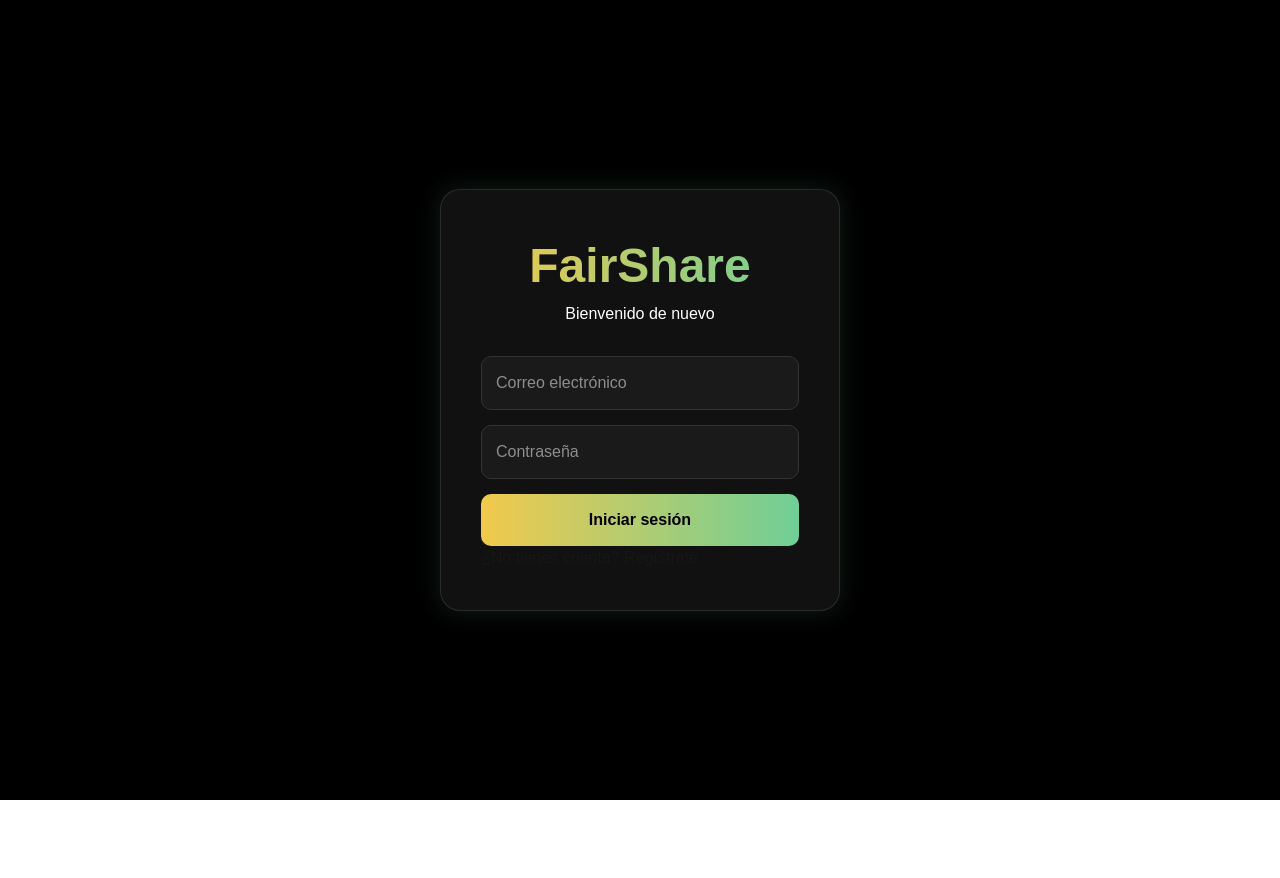
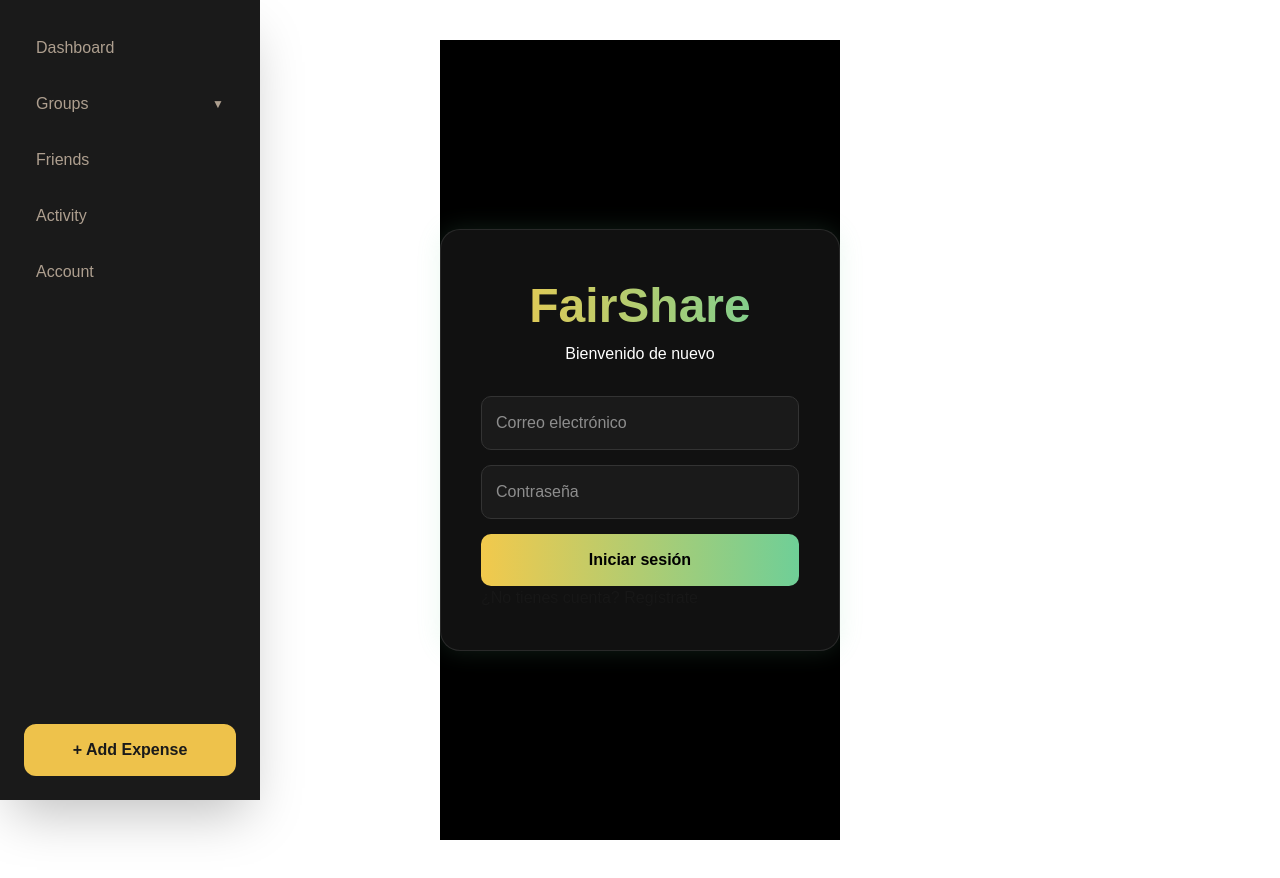
Before and after one commit to adrianlardin/Fairshare, a Next.js app in the folder frontend/: page /Login in a window 1280 px wide. Before the commit the page ends 800 px from the top, so only its background shows below. Built offline with nearby package versions, Linux system fonts and the light colour scheme.

Commit message:
agregado sidebar, modificado body de layout para que el sidebar sea flotante en toda la app

```diff
--- a/frontend/src/app/Login/page.jsx
+++ b/frontend/src/app/Login/page.jsx
@@ -10,7 +10,7 @@ export default function Login() {
   const [password, setPassword] = useState("");
   const [error, setError] = useState("");
   const router = useRouter();
- const handleLogin = async () => {
+  const handleLogin = async () => {
   setError("");
 
   try {
--- /dev/null
+++ b/frontend/src/app/components/sidebar.jsx
@@ -0,0 +1,81 @@
+"use client";
+
+import React, { useState } from 'react';
+import Image from 'next/image';
+import Link from 'next/link';
+// Imagen de usuario comentada por el momento para no romper la app
+//import userPhoto from '../public/images/user.png';
+
+const Sidebar = () => {
+    const [isGroupsOpen, setIsGroupsOpen] = useState(false);
+    const toggleGroups = () => {
+        setIsGroupsOpen(!isGroupsOpen);
+    };
+  return (
+    <aside className="fixed top-0 left-0 z-50 w-[260px] h-screen bg-[#1a1a1a] text-[#ae9f8f] flex flex-col p-6 box-border shadow-2xl">
+      {/* perfil de usuario comentado por el momento para no romper la app */}
+      {/* Perfil de usuario */}
+      {/* <div className="flex items-center gap-3 mb-8">
+        <Image
+          src={userPhoto}
+          alt="Foto de perfil"
+          width={45}
+          height={45}
+          className="rounded-xl object-cover"
+        />
+        <div>
+          <h2 className="text-[#f3dfc1] font-semibold text-lg leading-tight">SplitSync</h2>
+          <p className="text-xs text-gray-400">Manage Debts</p>
+        </div>
+      </div> */}
+
+      <nav className="flex-1">
+        <ul className="space-y-2">
+          <li>
+            <Link href="/dashboard" className="block p-3 rounded-lg hover:bg-neutral-800 transition-colors">
+              Dashboard
+            </Link>
+          </li>
+          <li>
+                      <button
+                          onClick={toggleGroups}
+                          className={`w-full block p-3 rounded-xl flex justify-between items-center transition-colors
+                                ${isGroupsOpen ? 'bg-[#008744] text-white font-medium' : 'hover:bg-neutral-800'}`}
+                      >
+                          <span>Groups</span>
+                          <span className={`text-xs transition-transform ${isGroupsOpen ? 'rotate-180' : ''}`}>▼</span>
+                      </button>
+
+                      {isGroupsOpen && (
+                          <div className="pl-6 pt-2 pb-1 text-sm text-gray-500 italic">
+                              No groups yet...
+                          </div>
+                      )}
+          </li>
+          <li>
+            <Link href="/friends" className="block p-3 rounded-lg hover:bg-neutral-800 transition-colors">
+              Friends
+            </Link>
+          </li>
+          <li>
+            <Link href="/activity" className="block p-3 rounded-lg hover:bg-neutral-800 transition-colors">
+              Activity
+            </Link>
+          </li>
+          <li>
+            <Link href="/account" className="block p-3 rounded-lg hover:bg-neutral-800 transition-colors">
+              Account
+            </Link>
+          </li>
+        </ul>
+      </nav>
+
+      <button className="w-full bg-[#eec24b] text-[#1a1a1a] py-3.5 rounded-xl font-bold text-base hover:bg-[#d8ae3e] transition-colors mt-auto">
+        + Add Expense
+      </button>
+
+    </aside>
+  );
+};
+
+export default Sidebar;
--- a/frontend/src/app/layout.js
+++ b/frontend/src/app/layout.js
@@ -1,5 +1,6 @@
 import { Geist, Geist_Mono } from "next/font/google";
 import "./globals.css";
+import Sidebar from "./components/sidebar";
 
 const geistSans = Geist({
   variable: "--font-geist-sans",
@@ -22,11 +23,15 @@ export default function RootLayout({ children }) {
       lang="en"
       className={`${geistSans.variable} ${geistMono.variable} h-full antialiased`}
     >
-      <body className="min-h-full flex flex-col">
-        {/* Navbar */}
-        {children}
-        {/* Footer */}
-        </body>
+      <body className="m-0 p-0 bg-[#121212] text-white">
+        <div className="relative min-h-screen w-full">
+          <Sidebar />
+          <main className="w-full min-h-screen flex items-center justify-center p-10">
+            {children}
+          </main>
+        </div>
+
+      </body>
     </html>
   );
 }
```
